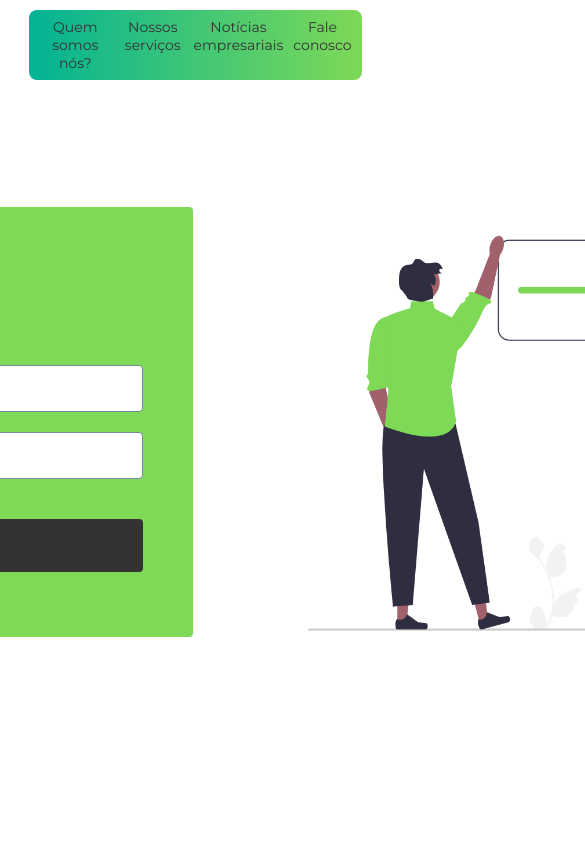
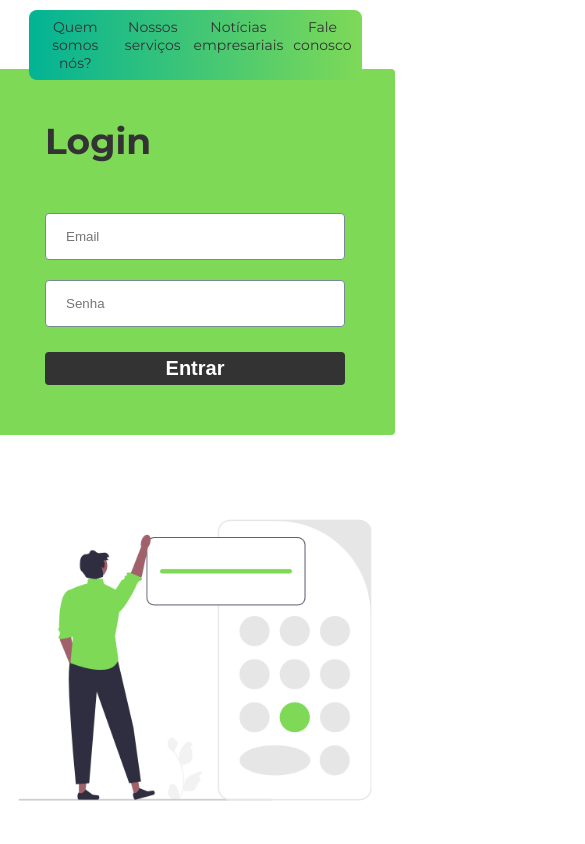
Before and after one commit to MariaJuliaAS/mettaContabilidade, a React (Vite) app: page /addNewsAuth in a window 390 px wide. Shown: the top 844 px of the page, 585 px wide, since content can reach past the window. Built offline with nearby package versions, Linux system fonts and the light colour scheme; no server answers.

Commit message:
Responsividade da página de login

```diff
--- a/src/styles/addNewsAuth.module.css
+++ b/src/styles/addNewsAuth.module.css
@@ -69,3 +69,37 @@
     width: auto;
     height: 520px;
 }
+
+@media (max-width: 1450px){
+    .addNewsAuthContent{
+        flex-direction: column;
+    }
+}
+
+@media (max-width: 750px){
+    .loginArea{
+        width: 500px;
+    }
+    .imgArea img{
+        height: 450px;
+    }
+}
+
+@media (max-width: 500px){
+    .addNewsAuthContent{
+        margin-top: 60px;
+    }
+    .loginArea{
+        width: 400px;
+    }
+    .loginArea h1{
+        font-size: 36px;
+    }
+    .loginArea button{
+        padding: 5px;
+        margin-top: 5px;
+    }
+    .imgArea img{
+        height: 350px;
+    }
+}
```
